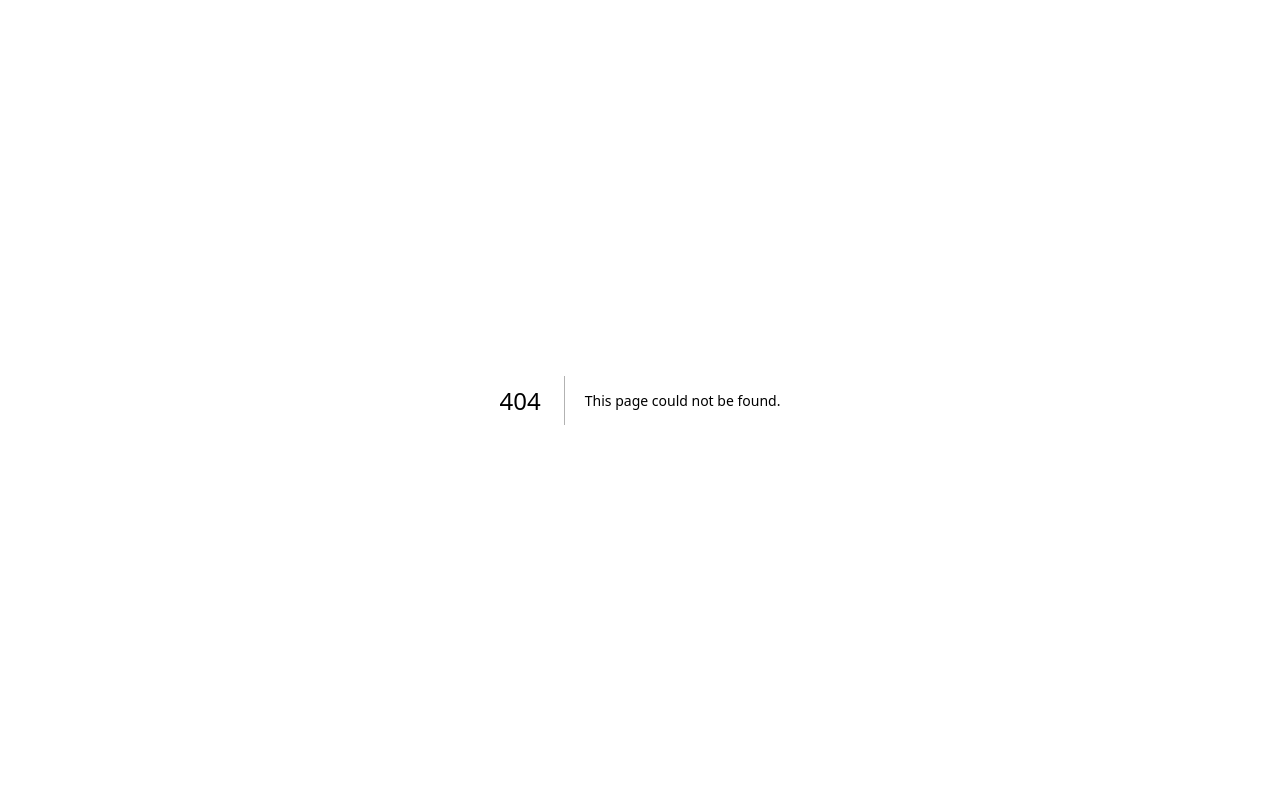
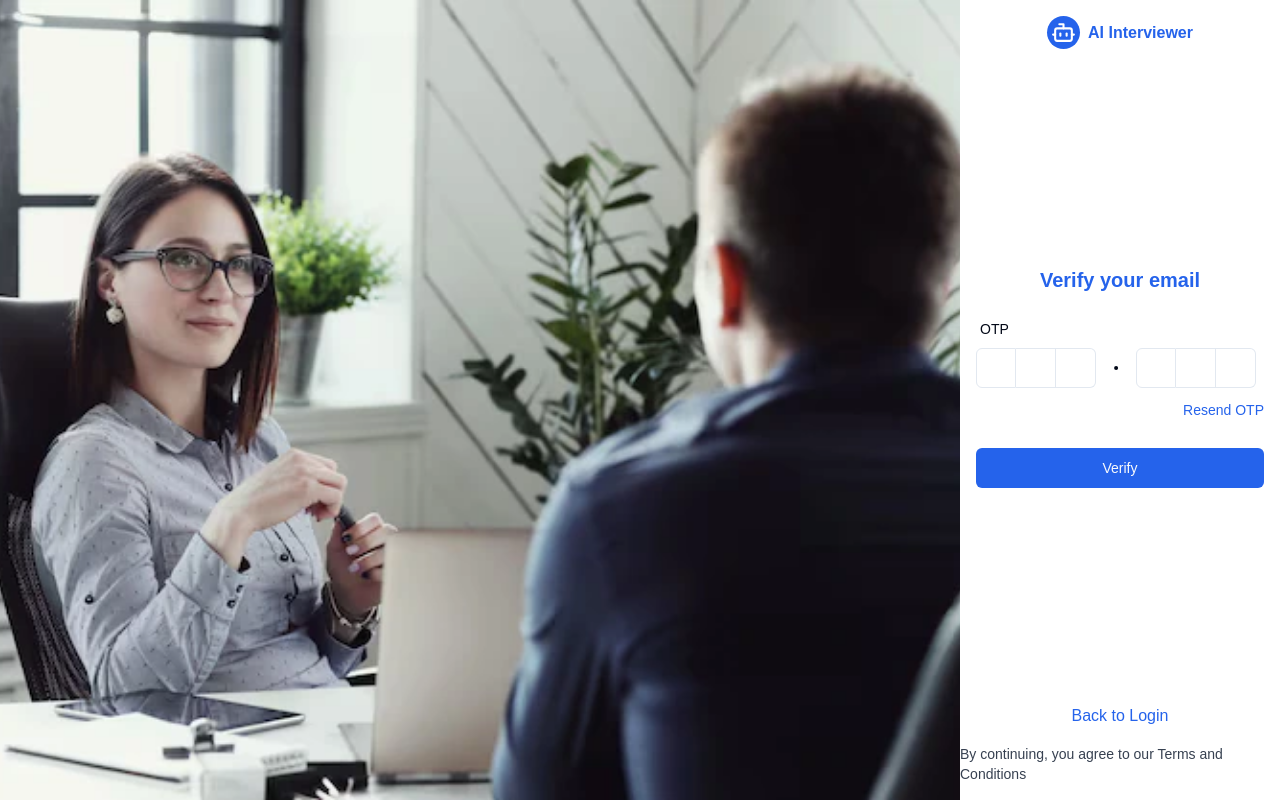
Before and after one commit to HimanshuS1nha/AI-Interviewer, a Next.js app: page /forgot-password/verify in a window 1280 px wide. Before the commit this address had no page. Built offline with nearby package versions, Linux system fonts and the light colour scheme.

Commit message:
/forgot-password/verify page added and code refactor

```diff
--- /dev/null
+++ b/src/app/(auth)/forgot-password/layout.tsx
@@ -0,0 +1,26 @@
+import Link from "next/link";
+
+export default function ForgotPasswordLayout({
+  children,
+}: Readonly<{
+  children: React.ReactNode;
+}>) {
+  return (
+    <>
+      {children}
+
+      <div className="flex flex-col gap-y-4 items-center">
+        <Link
+          href={"/login"}
+          className="text-primary font-medium hover:underline cursor-pointer"
+        >
+          Back to Login
+        </Link>
+        <p className="text-sm font-medium text-gray-700">
+          By continuing, you agree to our{" "}
+          <span className="font-medium">Terms and Conditions</span>
+        </p>
+      </div>
+    </>
+  );
+}
--- a/src/app/(auth)/forgot-password/page.tsx
+++ b/src/app/(auth)/forgot-password/page.tsx
@@ -1,6 +1,4 @@
 "use client";
-
-import Link from "next/link";
 import { useRouter } from "next/navigation";
 import { useForm } from "react-hook-form";
 import { zodResolver } from "@hookform/resolvers/zod";
@@ -56,7 +54,6 @@ const ForgotPassword = () => {
     },
   });
   return (
-    <>
     <form
       className="flex flex-col gap-y-7 w-[90%]"
       onSubmit={handleSubmit((data) => handleForgotPassword(data))}
@@ -85,20 +82,6 @@ const ForgotPassword = () => {
         {isPending ? "Please wait..." : "Submit"}
       </Button>
     </form>
-
-      <div className="flex flex-col gap-y-4 items-center">
-        <Link
-          href={"/login"}
-          className="text-primary font-medium hover:underline cursor-pointer"
-        >
-          Back to Login
-        </Link>
-        <p className="text-sm font-medium text-gray-700">
-          By continuing, you agree to our{" "}
-          <span className="font-medium">Terms and Conditions</span>
-        </p>
-      </div>
-    </>
   );
 };
 
--- /dev/null
+++ b/src/app/(auth)/forgot-password/verify/page.tsx
@@ -0,0 +1,138 @@
+"use client";
+
+import { useSearchParams } from "next/navigation";
+import { Suspense, useState } from "react";
+import { useMutation } from "@tanstack/react-query";
+import axios, { AxiosError } from "axios";
+import toast from "react-hot-toast";
+import { ZodError } from "zod";
+import { useRouter } from "next/navigation";
+
+import { Button } from "@/components/ui/button";
+import { Label } from "@/components/ui/label";
+import {
+  InputOTP,
+  InputOTPGroup,
+  InputOTPSeparator,
+  InputOTPSlot,
+} from "@/components/ui/input-otp";
+
+import { verifyValidator } from "@/validators/verify-validator";
+import { emailValidator } from "@/validators/email-validator";
+
+const Verify = () => {
+  const router = useRouter();
+  const searchParams = useSearchParams();
+  const email = searchParams.get("email");
+
+  const [otp, setOtp] = useState("");
+
+  const { mutate: handleVerify, isPending: verifyPending } = useMutation({
+    mutationKey: ["verify"],
+    mutationFn: async () => {
+      const parsedData = await verifyValidator.parseAsync({
+        otp: parseInt(otp),
+        email,
+      });
+
+      const { data } = await axios.post(`/api/forgot-password/verify`, {
+        ...parsedData,
+      });
+
+      return data as { message: string };
+    },
+    onSuccess: (data) => {
+      toast.success(data.message);
+      setOtp("");
+      router.replace("/forgot-password/create-new-password");
+    },
+    onError: (error) => {
+      if (error instanceof ZodError) {
+        toast.error(error.errors[0].message);
+      } else if (error instanceof AxiosError && error.response?.data.error) {
+        toast.error(error.response.data.error);
+      } else {
+        toast.error("Some error occured. Please try again later!");
+      }
+    },
+  });
+
+  const { mutate: handleResendOtp, isPending: resendOtpPending } = useMutation({
+    mutationKey: ["resend-otp"],
+    mutationFn: async () => {
+      const parsedData = await emailValidator.parseAsync({ email });
+
+      const { data } = await axios.post(`/api/resend-otp`, {
+        ...parsedData,
+      });
+
+      return data as { message: string };
+    },
+    onSuccess: (data) => {
+      toast.success(data.message);
+    },
+    onError: (error) => {
+      if (error instanceof ZodError) {
+        toast.error(error.errors[0].message);
+      } else if (error instanceof AxiosError && error.response?.data.error) {
+        toast.error(error.response.data.error);
+      } else {
+        toast.error("Some error occured. Please try again later!");
+      }
+    },
+  });
+  return (
+    <form
+      className="flex flex-col gap-y-7 w-[90%]"
+      onSubmit={(e) => {
+        e.preventDefault();
+        handleVerify();
+      }}
+    >
+      <p className="text-primary text-xl font-semibold text-center">
+        Verify your email
+      </p>
+      <div className="flex flex-col gap-y-3">
+        <Label className="ml-1">OTP</Label>
+        <InputOTP maxLength={6} value={otp} onChange={(value) => setOtp(value)}>
+          <InputOTPGroup>
+            <InputOTPSlot index={0} />
+            <InputOTPSlot index={1} />
+            <InputOTPSlot index={2} />
+          </InputOTPGroup>
+          <InputOTPSeparator />
+          <InputOTPGroup>
+            <InputOTPSlot index={3} />
+            <InputOTPSlot index={4} />
+            <InputOTPSlot index={5} />
+          </InputOTPGroup>
+        </InputOTP>
+        <div className="flex justify-end">
+          <p
+            className={`text-sm hover:underline delay-100 transition-all cursor-pointer ${
+              verifyPending || resendOtpPending
+                ? "pointer-events-none text-blue-300"
+                : "text-primary"
+            }`}
+            onClick={() => handleResendOtp()}
+          >
+            {resendOtpPending ? "Please wait..." : "Resend OTP"}
+          </p>
+        </div>
+      </div>
+      <Button type="submit" disabled={verifyPending || resendOtpPending}>
+        {verifyPending ? "Please wait..." : "Verify"}
+      </Button>
+    </form>
+  );
+};
+
+const VerifyPage = () => {
+  return (
+    <Suspense>
+      <Verify />
+    </Suspense>
+  );
+};
+
+export default VerifyPage;
```
Lines whose indentation alone changed are shown as unchanged.
